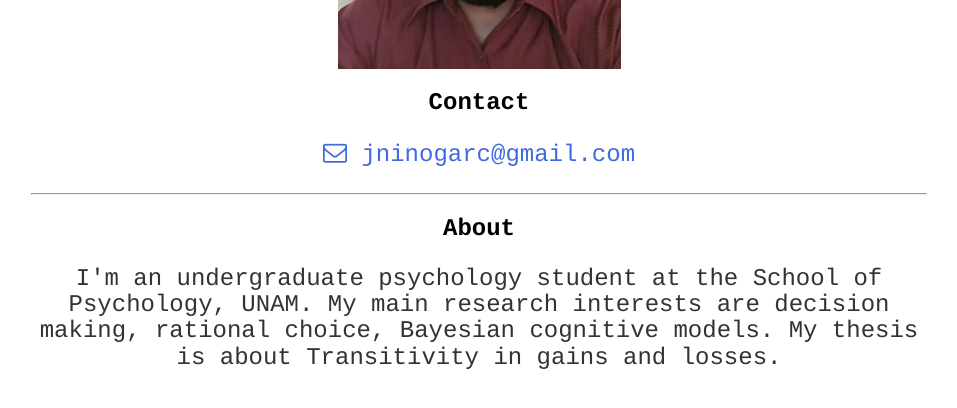
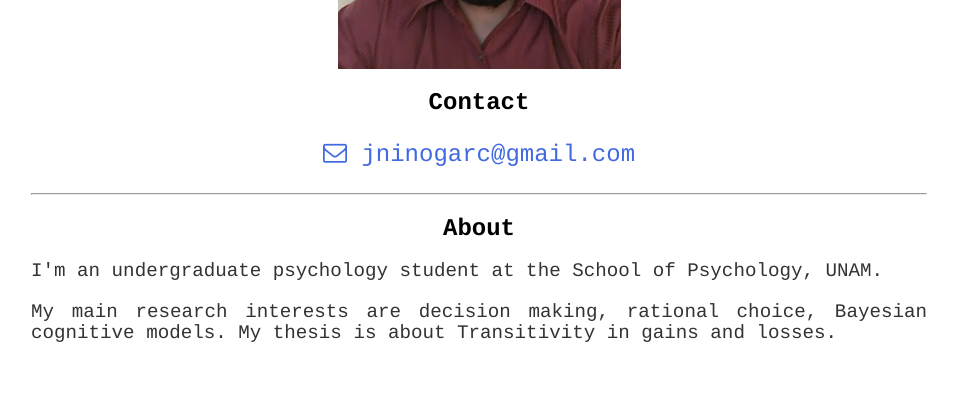
Before and after one commit to BouzasLab25/bouzaslab25.github.io, a Jekyll site: the page built from people/nino.html, in a window 1280 px wide and 900 px high, scrolled down 602 px. Shown: the top 408 px of the window, without its empty margins (161-1118 px from the left). Built offline with Jekyll 4.4.1, drawn with Linux system fonts in a browser that asks for light colours.

Commit message:
Update nino.html

```diff
--- a/people/nino.html
+++ b/people/nino.html
@@ -17,5 +17,5 @@ title: Lab25 Niño
 <hr>
  <h2>About</h2>
 
- <p> I'm an undergraduate psychology student at the School of Psychology, UNAM.
-My main research interests are decision making, rational choice, Bayesian cognitive models. My thesis is about Transitivity in gains and losses. </p>
+<p class='text'> I'm an undergraduate psychology student at the School of Psychology, UNAM. </p>
+<p class='text'> My main research interests are decision making, rational choice, Bayesian cognitive models. My thesis is about Transitivity in gains and losses. </p>
```
